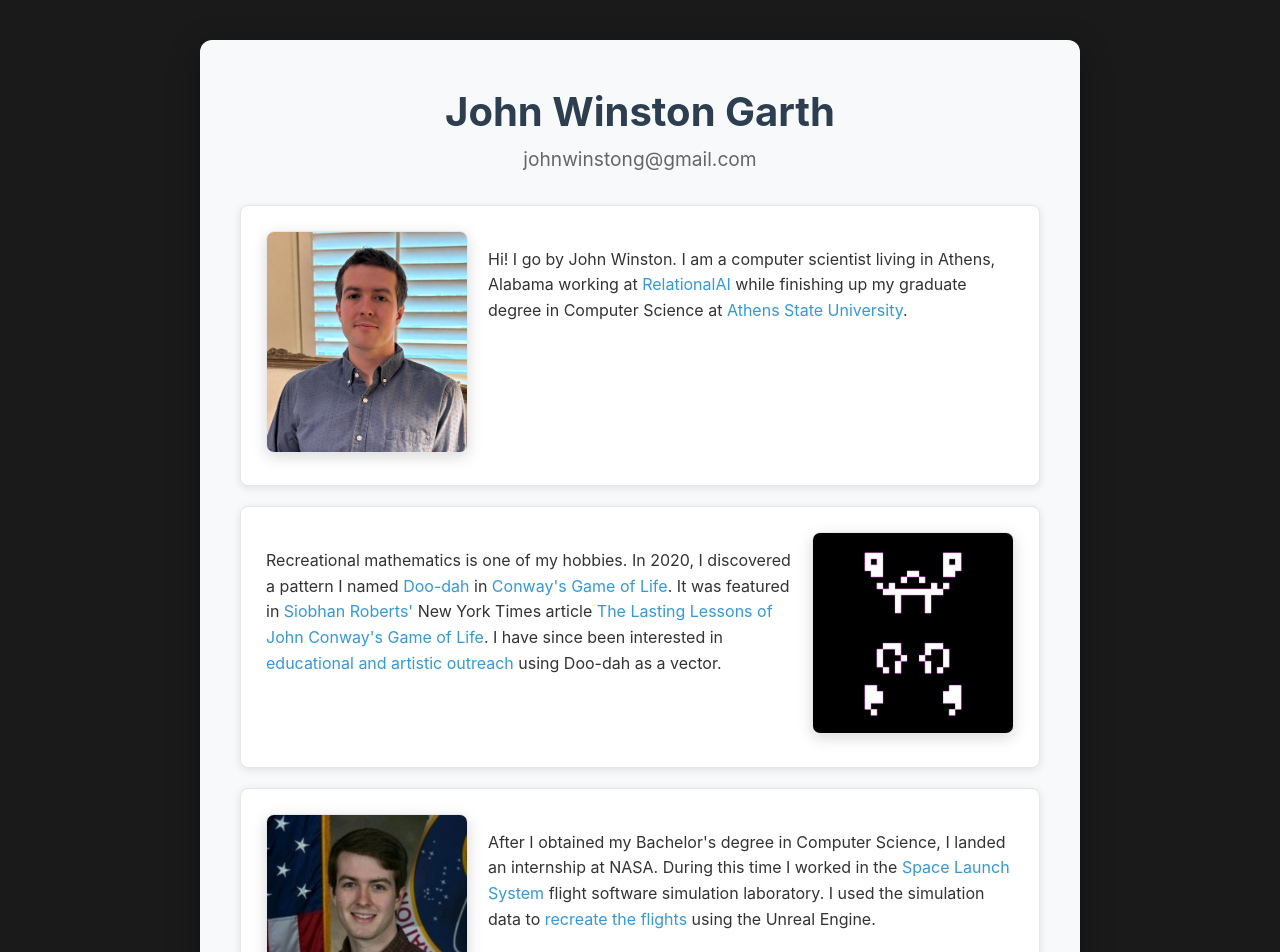
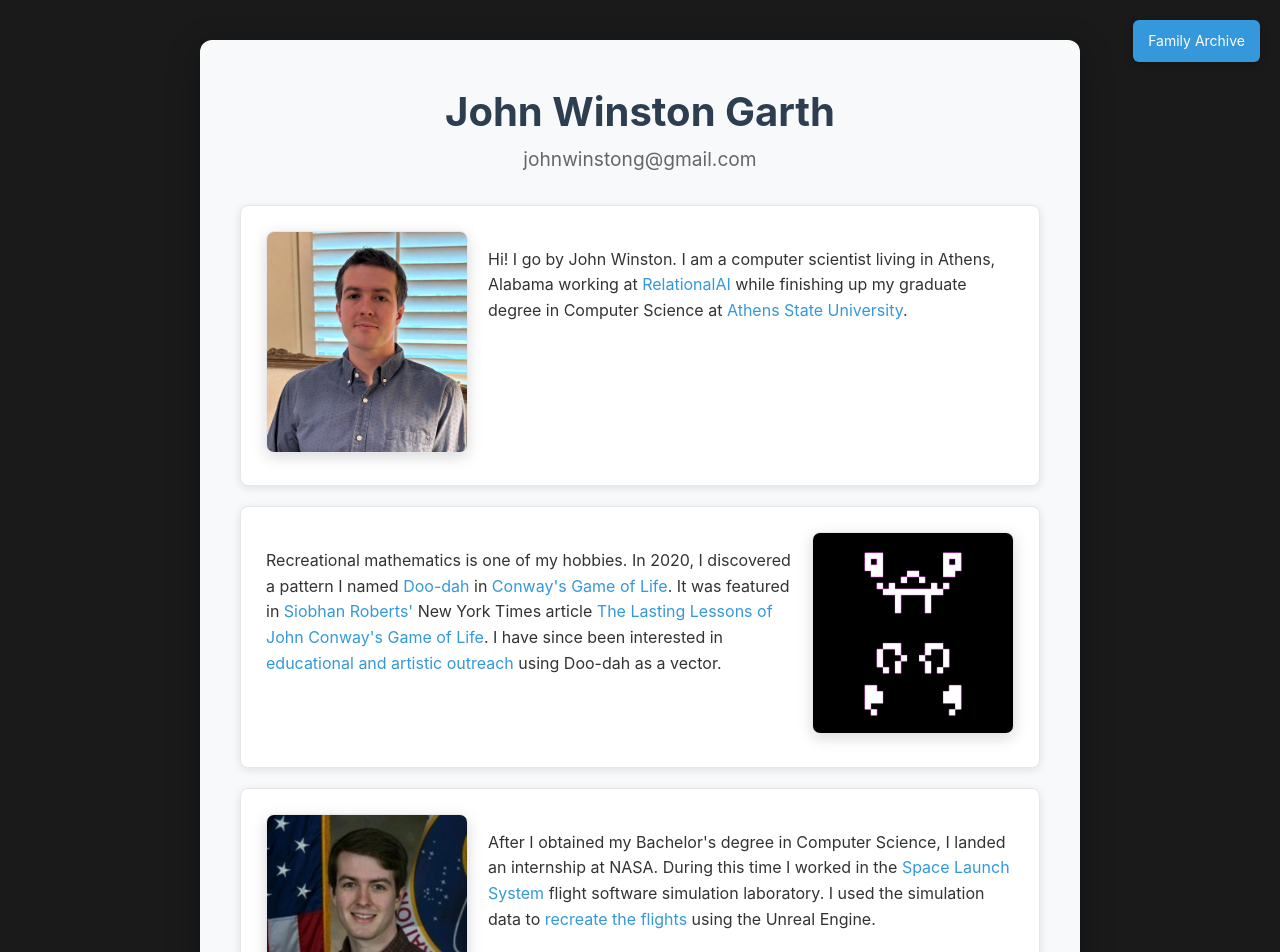
Before and after one commit to johnwinston/johnwinston.github.io, a Jekyll site: the page built from index.html, in a window 1280 px wide. Shown: the top 952 px of the page. Built offline with Jekyll 4.4.1, drawn with Linux system fonts in a browser that asks for light colours.

Commit message:
Family archive button

```diff
--- a/_layouts/default.html
+++ b/_layouts/default.html
@@ -108,9 +108,33 @@
                 flex-direction: column;
             }
         }
+
+        /* Archive button styles */
+        .archive-button {
+            position: fixed;
+            top: 20px;
+            right: 20px;
+            background-color: #3498db;
+            color: white;
+            border: none;
+            padding: 10px 15px;
+            border-radius: 6px;
+            cursor: pointer;
+            font-size: 14px;
+            box-shadow: 0 2px 8px rgba(0,0,0,0.2);
+            transition: background-color 0.2s ease;
+            z-index: 100;
+        }
+
+        .archive-button:hover {
+            background-color: #2980b9;
+        }
     </style>
 </head>
 <body>
+    <!-- Family Archive button -->
+    <a href="https://drive.google.com/drive/u/0/folders/10vY3vvL-d9Kkg4JlWyjtvfv1tI5SrTlM" target="_blank" class="archive-button" style="text-decoration: none; display: inline-block;">Family Archive</a>
+
     <div class="content-container">
 
 
```
Also changed, not shown: 2 other files.
